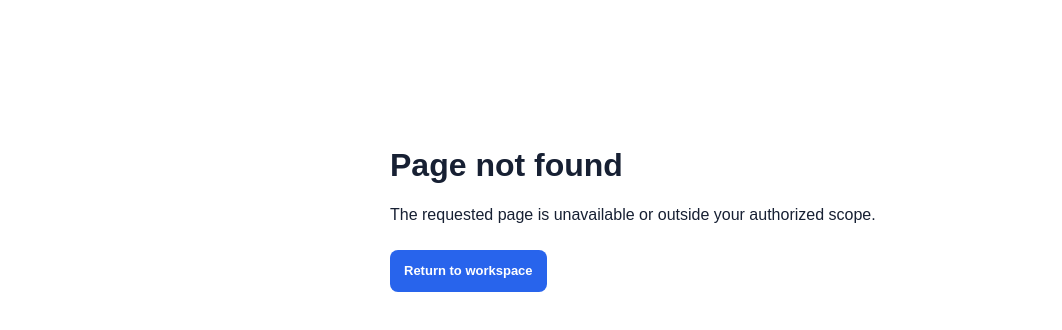
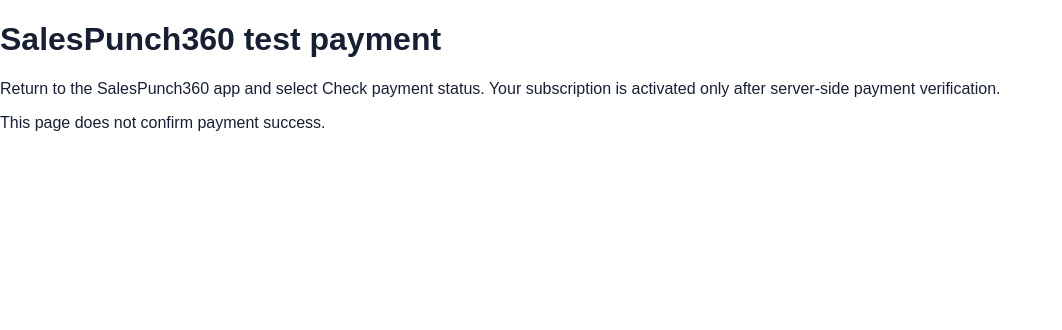
Before and after one commit to pradeep5849/Salespunch360, a Next.js app: page /payment/sandbox/complete in a window 1280 px wide. Before the commit this address had no page. Shown: the top 330 px of the page, without its empty margins (0-1062 px from the left). Built offline with nearby package versions, Linux system fonts and the light colour scheme.

Commit message:
Add public Android payment return page without exposing account data

```diff
--- /dev/null
+++ b/src/app/payment/sandbox/complete/page.tsx
@@ -0,0 +1,3 @@
+export default function SandboxPaymentReturn() {
+  return <main><h1>SalesPunch360 test payment</h1><p>Return to the SalesPunch360 app and select Check payment status. Your subscription is activated only after server-side payment verification.</p><p>This page does not confirm payment success.</p></main>;
+}
```
